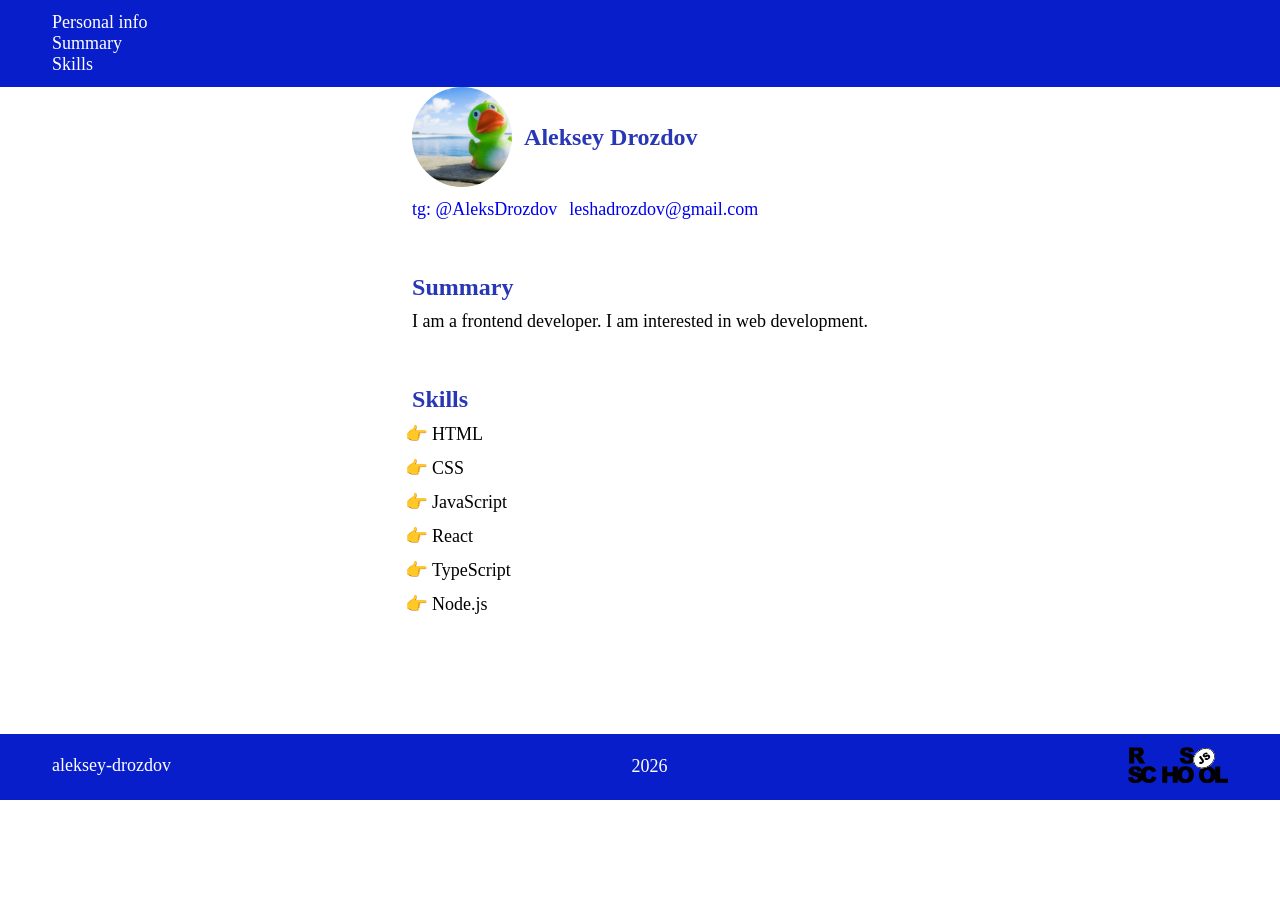
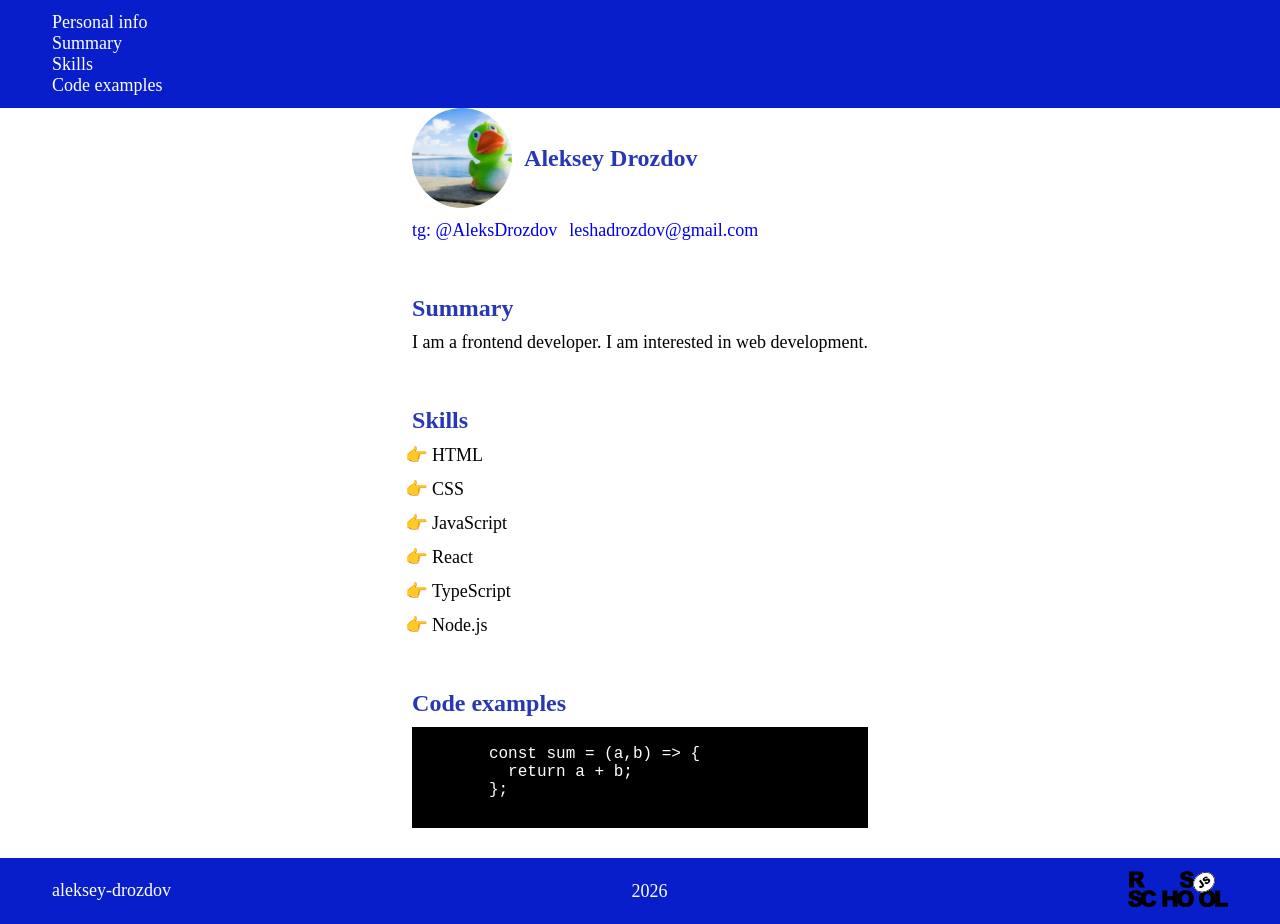
Before and after one commit to aleksey-drozdov/rsschool-cv, a website: page index.html in a window 1280 px wide. Before the commit the page ends 800 px from the top, so only its background shows below. Drawn offline with Linux system fonts and the light colour scheme.

Commit message:
feat: add "Code example" section with styles

```diff
--- a/index.html
+++ b/index.html
@@ -14,6 +14,7 @@
       <li><a href="#personal" class="link">Personal info</a></li>
       <li><a href="#summary" class="link">Summary</a></li>
       <li><a href="#skills" class="link">Skills</a></li>
+      <li><a href="#code-examples" class="link">Code examples</a></li>
     </ul>
   </nav>
 </header>
@@ -48,6 +49,17 @@
       <li class="skill">Node.js</li>
     </ul>
   </section>
+
+  <section id="code-examples">
+    <h2 class="section-title">Code examples</h2>
+    <pre class="code-wrap">
+      <code class="code">
+        const sum = (a,b) => {
+          return a + b;
+        };
+      </code>
+    </pre>
+  </section>
 </main>
 
 <footer class="footer">
--- a/style.css
+++ b/style.css
@@ -123,6 +123,16 @@ section {
   list-style-type: "👉️ ";
   margin-left: 20px;
 }
+
+.code-wrap {
+  background-color: #000;
+}
+
+.code {
+  font-family: monospace;
+  font-size: 16px;
+  color: var(--c-white);
+}
 /**
  * Footer
  */
```
